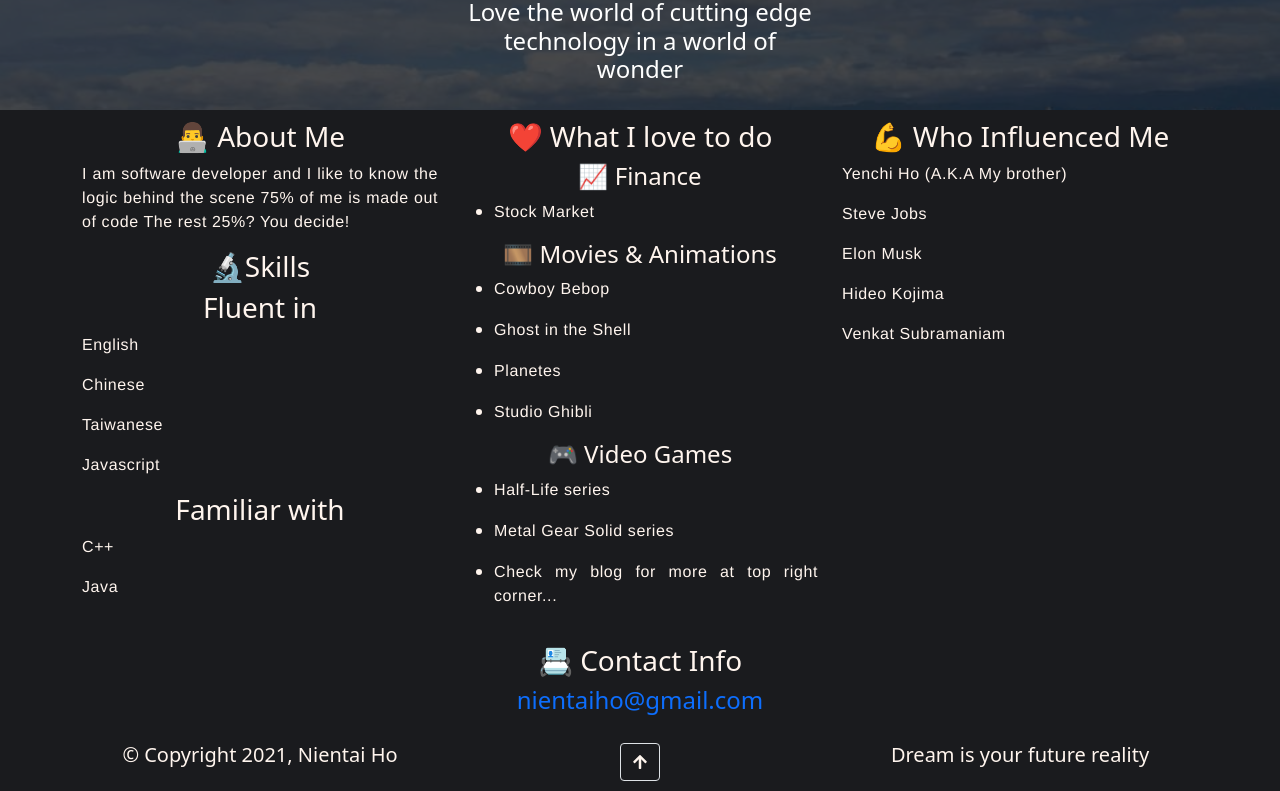
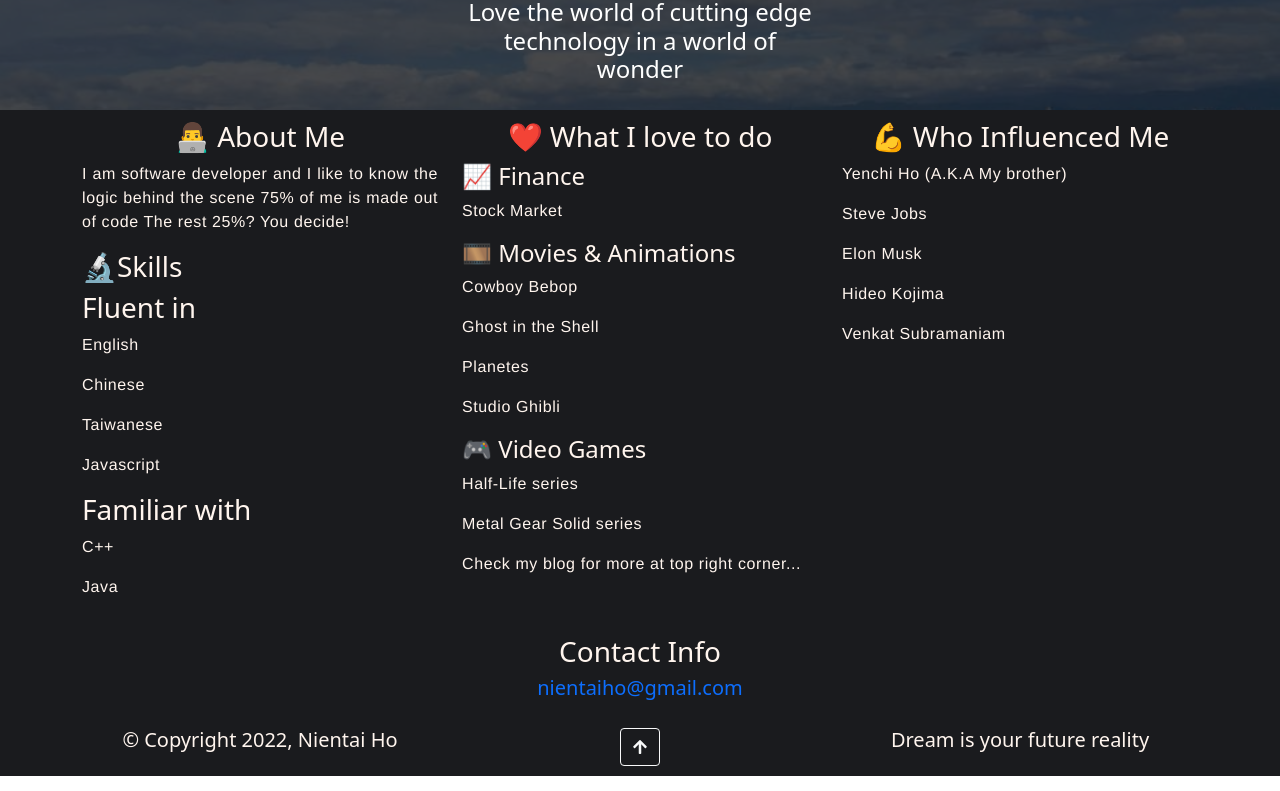
Before and after one commit to hntddt123/MyPersonalWebPageReact, a React (Create React App) app: page / in a window 1280 px wide. Shown: the part 459-1250 px from the top of the page. Built offline with nearby package versions, Linux system fonts and the light colour scheme; the HTML template or start-up script is replaced by a standard one.

Commit message:
Centered text and remove unused css

```diff
--- a/src/components/AboutMe.js
+++ b/src/components/AboutMe.js
@@ -9,7 +9,7 @@ function AboutMe() {
       <div className="container">
         <div className="row">
           <div className="col-md-4">
-            <h3 id="AboutMe">👨‍💻 About Me</h3>
+            <h3 className="text-center">👨‍💻 About Me</h3>
             <p>
               I am software developer and I like to know the logic behind the scene
               75% of me is made out of code
--- a/src/components/Contact.js
+++ b/src/components/Contact.js
@@ -6,12 +6,12 @@ function Contact() {
       <div className="container">
         <div className="row">
           <div className="col-md-12">
-            <h3 id="Contact">📇 Contact Info</h3>
-            <h4>
+            <h3 className="text-center">Contact Info</h3>
+            <h5 className="text-center">
               <a href="mailto:nientaiho@gmail.com">
-                <span className="glyphicon glyphicon-envelope">nientaiho@gmail.com</span>
+                nientaiho@gmail.com
               </a>
-            </h4>
+            </h5>
           </div>
         </div>
       </div>
--- a/src/components/Footer.js
+++ b/src/components/Footer.js
@@ -9,14 +9,14 @@ function Footer() {
       <div className="container">
         <Row className="row">
           <Col className="text-center">
-            <h5>&copy; Copyright 2021, Nientai Ho</h5>
+            <h5>&copy; Copyright 2022, Nientai Ho</h5>
           </Col>
-          <Col className=" text-center">
-            <a href="#Top" aria-label="ToTop" className="btn border">
-              <FontAwesomeIcon icon={faArrowUp} style={{ color: 'seashell' }} />
+          <Col className="text-center">
+            <a href="#Top" aria-label="ToTop" className="btn btn-outline-light">
+              <FontAwesomeIcon icon={faArrowUp} />
             </a>
           </Col>
-          <Col className=" text-center">
+          <Col className="text-center">
             <h5>Dream is your future reality</h5>
           </Col>
         </Row>
--- a/src/components/Hobby.js
+++ b/src/components/Hobby.js
@@ -3,24 +3,20 @@ import React from 'react';
 function Hobby() {
   return (
     <div>
-      <h3>❤️ What I love to do</h3>
+      <h3 className="text-center">❤️ What I love to do</h3>
       <h4>📈 Finance</h4>
-      <ul>
-        <li><p>Stock Market</p></li>
-      </ul>
+      <p>Stock Market</p>
+
       <h4>🎞 Movies & Animations</h4>
-      <ul>
-        <li><p>Cowboy Bebop</p></li>
-        <li><p>Ghost in the Shell</p></li>
-        <li><p>Planetes</p></li>
-        <li><p>Studio Ghibli</p></li>
-      </ul>
+      <p>Cowboy Bebop</p>
+      <p>Ghost in the Shell</p>
+      <p>Planetes</p>
+      <p>Studio Ghibli</p>
+
       <h4>🎮 Video Games</h4>
-      <ul>
-        <li><p>Half-Life series</p></li>
-        <li><p>Metal Gear Solid series</p></li>
-        <li><p>Check my blog for more at top right corner...</p></li>
-      </ul>
+      <p>Half-Life series</p>
+      <p>Metal Gear Solid series</p>
+      <p>Check my blog for more at top right corner...</p>
     </div>
   );
 }
--- a/src/components/Mentors.js
+++ b/src/components/Mentors.js
@@ -2,7 +2,7 @@ import React from 'react';
 
 function Mentors() {
   return (
-    <div>
+    <div className="text-center">
       <h3>💪 Who Influenced Me</h3>
       <p>Yenchi Ho (A.K.A My brother)</p>
       <p>Steve Jobs</p>
--- a/src/components/Profile.js
+++ b/src/components/Profile.js
@@ -19,7 +19,7 @@ function Profile() {
           <div className="row">
             <div className="col-md-4">
             </div>
-            <div className="col-md-4">
+            <div className="col-md-4 text-center">
               <img className="img-fluid" src={myWebPic} alt="MyPic" style={{ borderRadius: 100 }} />
               <h4 style={{ color: 'white' }}>
                 <blockquote>Love the world of cutting edge technology in a world of wonder</blockquote>
--- a/src/styles/App.css
+++ b/src/styles/App.css
@@ -1,7 +1,3 @@
-.App {
-  text-align: center;
-}
-
 a:link {
   text-decoration: none;
 }
@@ -58,11 +54,9 @@ p {
 
 .overlay {
   background-color: rgba(26, 27, 30, 0.8);
-  z-index: 1;
 }
 
 .navbar-custom {
-  z-index: 1;
   position: -webkit-sticky;
   position: sticky;
   top: 0;
```
